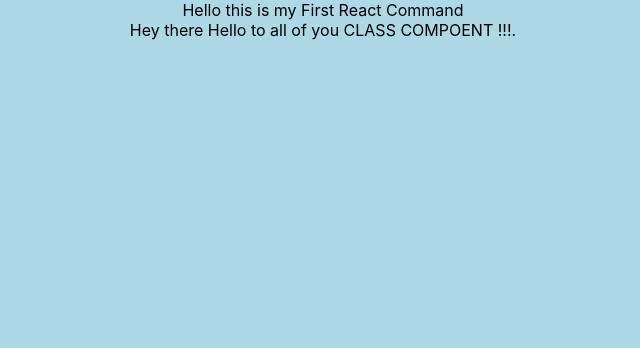
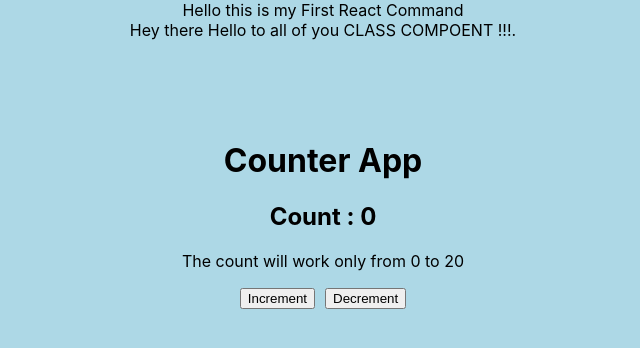
Before and after one commit to Abhishekbtech/ReactNotes, a React (Create React App) app: page / in a window 1280 px wide. Shown: the top 348 px of the page, without its empty margins (317-957 px from the left). Built offline with nearby package versions, Linux system fonts and the light colour scheme.

Commit message:
add style in counter app

```diff
--- a/src/App.js
+++ b/src/App.js
@@ -1,12 +1,14 @@
 import './App.css';
 import HelloClassComponent from './Component/1.Basic/1.HelloWord/Class';
 import Hello from './Component/1.Basic/1.HelloWord/Hello';
+import CountApp from './Component/1.Basic/2.CountApp/CountApp';
 
 function App() {
   return (
     <div className="App">
       <Hello/>
       <HelloClassComponent/>
+      <CountApp/>
     </div>
   );
 }
--- a/src/Component/1.Basic/2.CountApp/CountApp.js
+++ b/src/Component/1.Basic/2.CountApp/CountApp.js
@@ -42,7 +42,7 @@
             <h2>Count : {count}</h2>
             <p>The count will work only from 0 to 20</p>
 
-            <button onClick={addValue}>Increment</button>
+            <button onClick={addValue} style={{marginRight:'10px'}}>Increment</button>
             <button onClick={removeValue}>Decrement</button>
         </div>
     );
```
